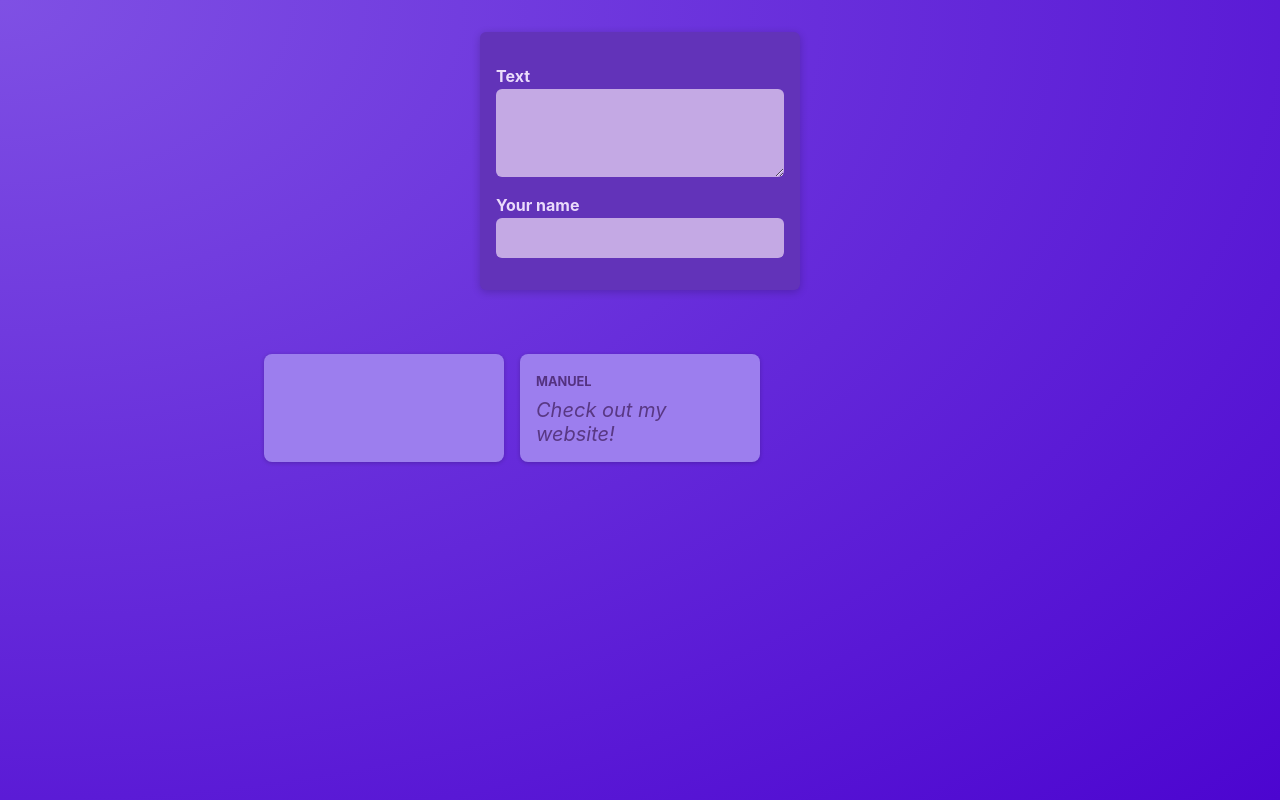
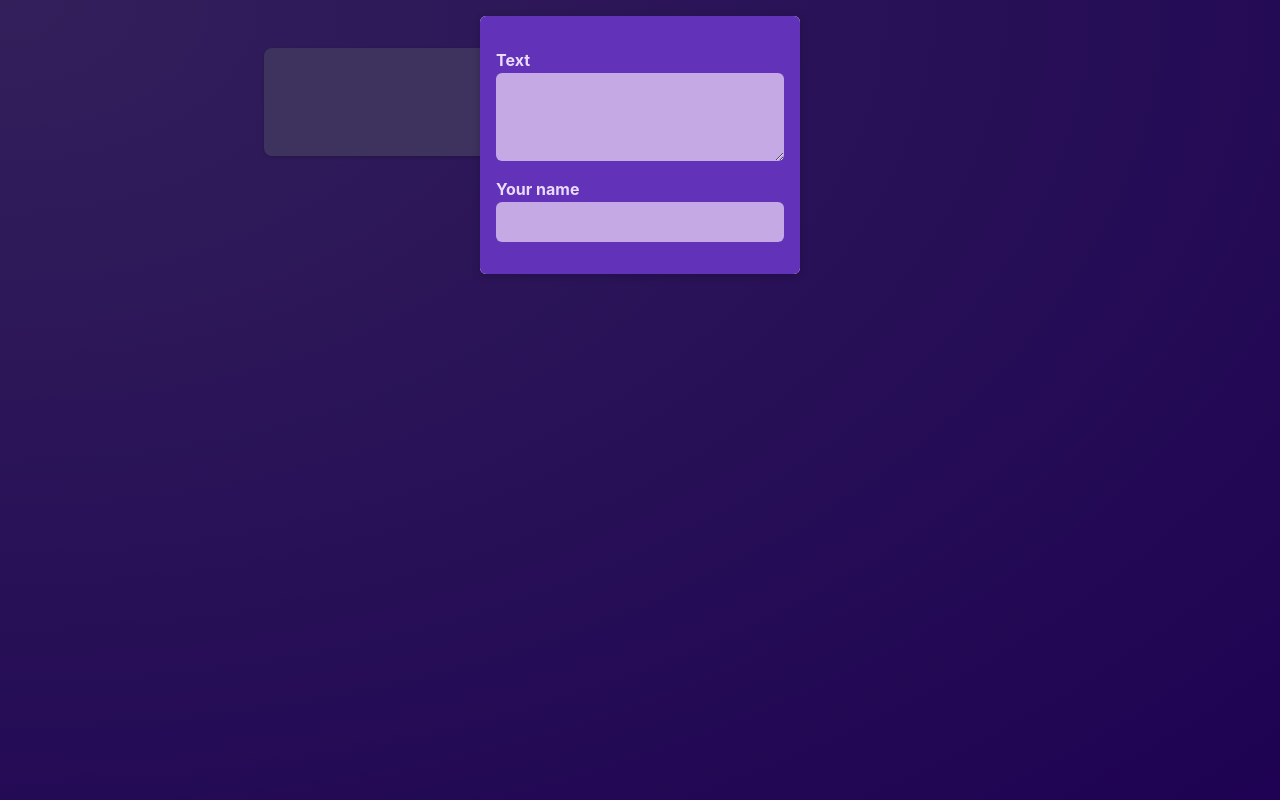
Before and after one commit to peterabrahamdev/post-app, a React (Vite) app: page / in a window 1280 px wide. Built offline with nearby package versions, Linux system fonts and the light colour scheme.

Commit message:
feat(modal): create modal component

```diff
--- /dev/null
+++ b/src/components/Modal.module.css
@@ -0,0 +1,18 @@
+.backdrop {
+    position: fixed;
+    top: 0;
+    left: 0;
+    width: 100%;
+    height: 100vh;
+    background-color: rgba(0, 0, 0, 0.6);
+    z-index: 1;
+  }
+
+  .modal {
+    border: none;
+    border-radius: 6px;
+    box-shadow: 0 2px 8px rgba(0, 0, 0, 0.2);
+    padding: 0;
+    overflow: hidden;
+    z-index: 1;
+  }
--- /dev/null
+++ b/src/components/Modal.tsx
@@ -0,0 +1,12 @@
+import classes from "./Modal.module.css";
+
+function Modal({ children }: { children: React.ReactNode }) {
+  return (
+    <>
+      <div className={classes.backdrop} />
+      <dialog open className={classes.modal}>{children}</dialog>
+    </>
+  );
+}
+
+export default Modal;
--- a/src/components/NewPost.module.css
+++ b/src/components/NewPost.module.css
@@ -2,9 +2,6 @@
   background-color: #6233b9;
   padding: 1rem;
   width: 20rem;
-  margin: 2rem auto;
-  border-radius: 6px;
-  box-shadow: 0 2px 8px rgba(0, 0, 0, 0.2);
 }
 
 .form label {
--- a/src/components/PostsList.tsx
+++ b/src/components/PostsList.tsx
@@ -1,6 +1,7 @@
 import { useState } from "react";
 import NewPost from "./NewPost";
 import Post from "./Post";
+import Modal from "./Modal"
 import classes from "./PostsList.module.css";
 
 function PostsList() {
@@ -19,10 +20,12 @@
   }
   return (
     <>
-      <NewPost
-        onBodyChange={bodyChangeHandler}
-        onAuthorChange={authorChangeHandler}
-      />
+      <Modal>
+        <NewPost
+          onBodyChange={bodyChangeHandler}
+          onAuthorChange={authorChangeHandler}
+        />
+      </Modal>
       <ul className={classes.posts}>
         <Post author={enteredAuthor} body={enteredBody} />
         <Post author="Manuel" body="Check out my website!" />
```
